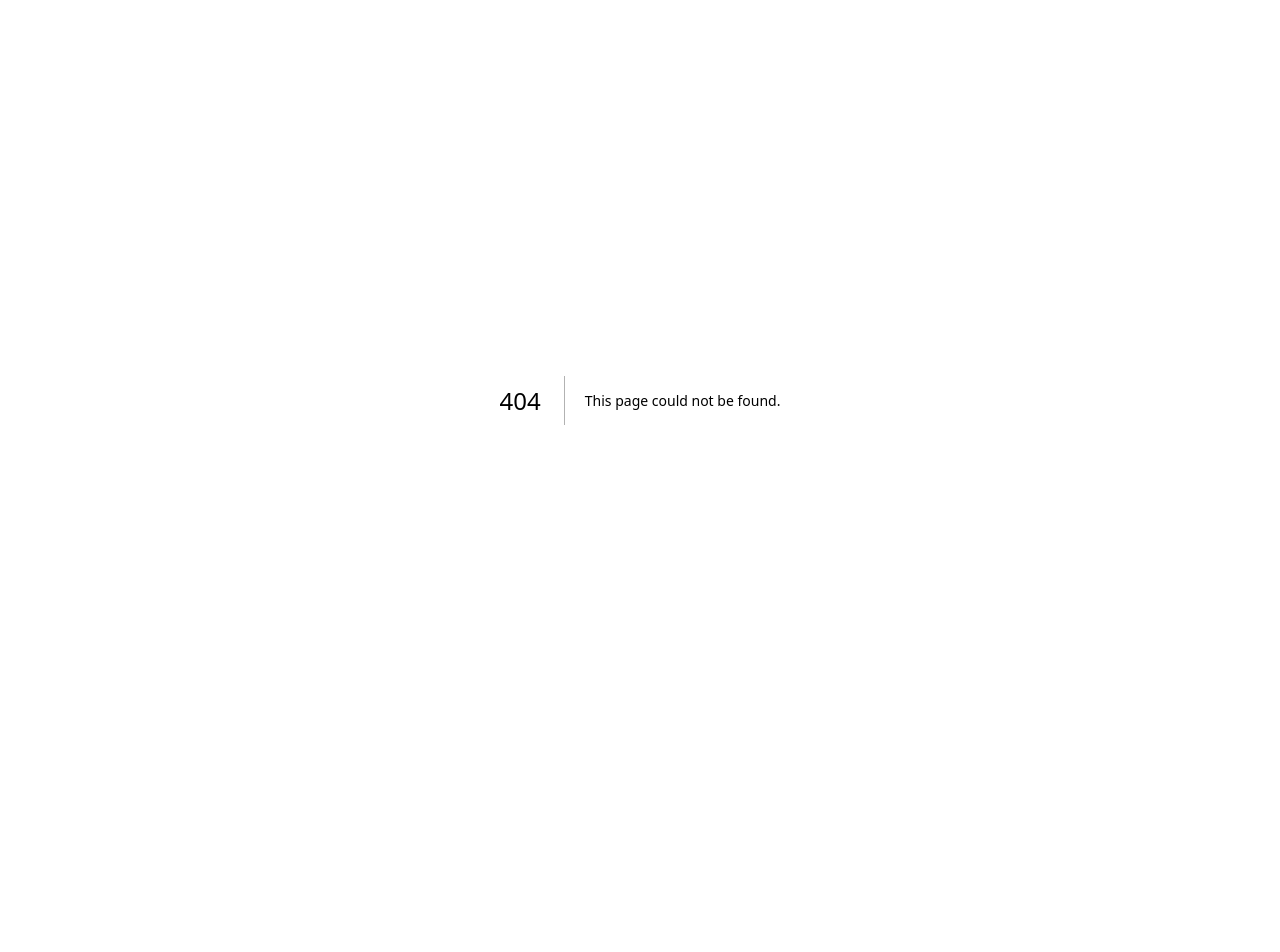
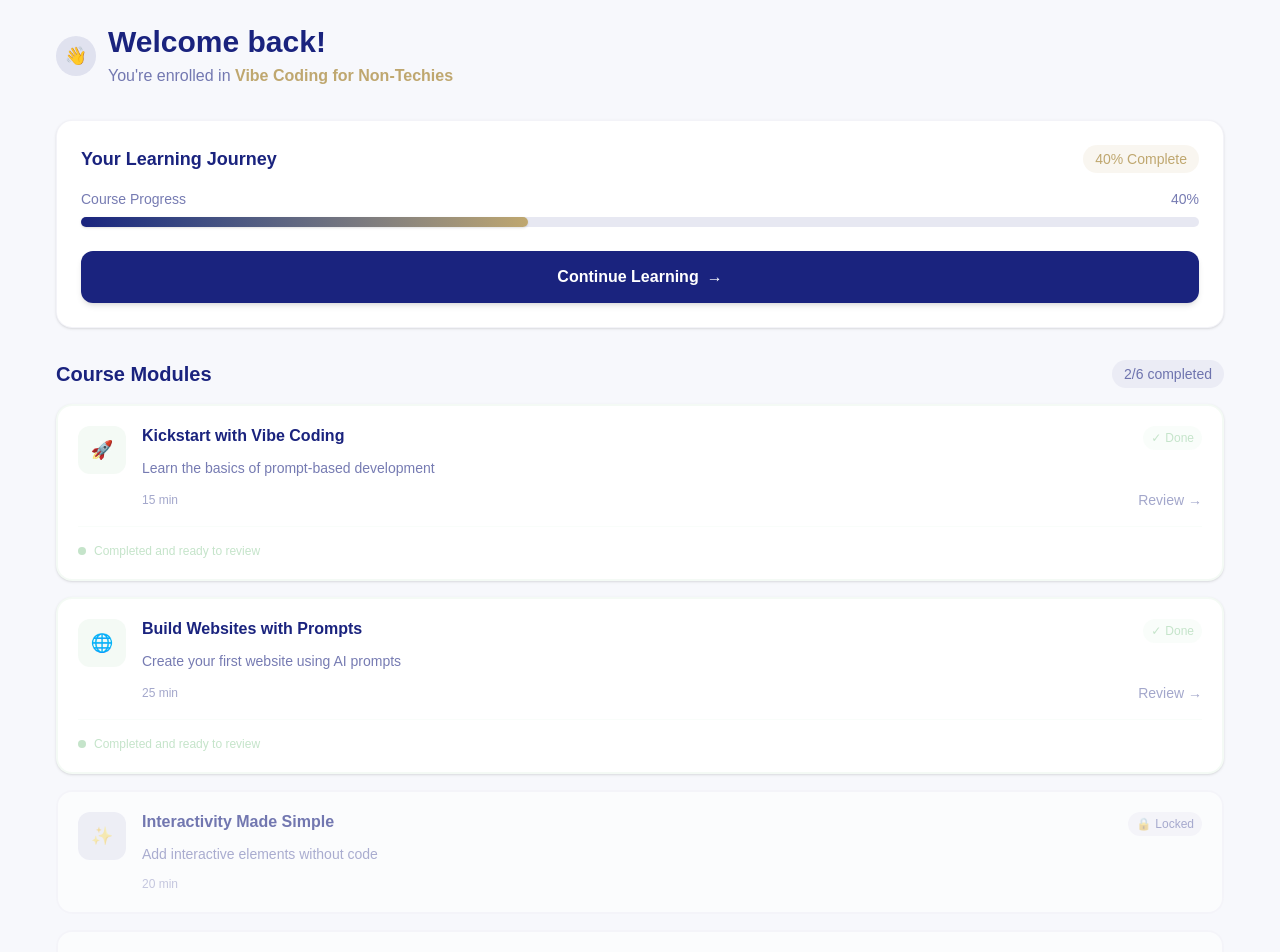
Before and after one commit to ajin008/learn99, a Next.js app: page /dashboard in a window 1280 px wide. Before the commit this address had no page. Shown: the top 952 px of the page. Before the commit the page ends 800 px from the top, so only its background shows below. Built offline with nearby package versions, Linux system fonts and the light colour scheme.

Commit message:
Add dashboard components including ModuleCard, ModuleList, ProgressCard, and ModulePage for enhanced user experience

```diff
--- /dev/null
+++ b/src/app/components/dashboard/ModuleCard.tsx
@@ -0,0 +1,94 @@
+"use client";
+
+import Link from "next/link";
+import { motion } from "framer-motion";
+
+interface ModuleCardProps {
+  id: number;
+  title: string;
+  completed: boolean;
+  description: string;
+  duration: string;
+  icon: string;
+}
+
+export default function ModuleCard({
+  id,
+  title,
+  completed,
+  description,
+  duration,
+  icon,
+}: ModuleCardProps) {
+  return (
+    <Link href={completed ? `/dashboard/modules/${id}` : "#"}>
+      <motion.div
+        whileHover={{ y: -2 }}
+        whileTap={{ scale: 0.98 }}
+        className={`
+          bg-white rounded-2xl p-5 border-2 transition-all duration-200
+          ${
+            completed
+              ? "border-success/20 hover:border-success/40 cursor-pointer shadow-sm hover:shadow-md"
+              : "border-primary/5 opacity-60 cursor-not-allowed"
+          }
+        `}
+      >
+        <div className="flex items-start gap-4">
+          {/* Icon */}
+          <div
+            className={`
+            w-12 h-12 rounded-xl flex items-center justify-center text-lg flex-shrink-0
+            ${completed ? "bg-success/20 text-success" : "bg-primary/10 text-primary/60"}
+          `}
+          >
+            {icon}
+          </div>
+
+          {/* Content */}
+          <div className="flex-1 min-w-0">
+            <div className="flex items-start justify-between gap-2 mb-2">
+              <h3 className="font-semibold text-primary text-base leading-tight">{title}</h3>
+              {completed ? (
+                <div className="flex items-center gap-1 bg-success/10 text-success px-2 py-1 rounded-full text-xs font-medium flex-shrink-0">
+                  <span>✓</span>
+                  <span>Done</span>
+                </div>
+              ) : (
+                <div className="flex items-center gap-1 bg-primary/5 text-primary/60 px-2 py-1 rounded-full text-xs font-medium flex-shrink-0">
+                  <span>🔒</span>
+                  <span>Locked</span>
+                </div>
+              )}
+            </div>
+
+            <p className="text-primary/60 text-sm mb-3 line-clamp-2">{description}</p>
+
+            <div className="flex items-center justify-between">
+              <span className="text-xs text-primary/40 font-medium">{duration}</span>
+              {completed && (
+                <motion.div
+                  initial={{ opacity: 0 }}
+                  animate={{ opacity: 1 }}
+                  className="text-primary/40 text-sm font-medium hover:text-accent transition-colors"
+                >
+                  Review →
+                </motion.div>
+              )}
+            </div>
+          </div>
+        </div>
+
+        {/* Progress indicator for completed modules */}
+        {completed && (
+          <div className="mt-4 pt-4 border-t border-success/10">
+            <div className="flex items-center gap-2 text-xs text-success">
+              <div className="w-2 h-2 bg-success rounded-full"></div>
+              <span>Completed and ready to review</span>
+            </div>
+          </div>
+        )}
+      </motion.div>
+    </Link>
+  );
+}
--- /dev/null
+++ b/src/app/components/dashboard/ModuleList.tsx
@@ -0,0 +1,81 @@
+"use client";
+
+import ModuleCard from "./ModuleCard";
+import { motion } from "framer-motion";
+
+const modules = [
+  {
+    id: 1,
+    title: "Kickstart with Vibe Coding",
+    completed: true,
+    description: "Learn the basics of prompt-based development",
+    duration: "15 min",
+    icon: "🚀",
+  },
+  {
+    id: 2,
+    title: "Build Websites with Prompts",
+    completed: true,
+    description: "Create your first website using AI prompts",
+    duration: "25 min",
+    icon: "🌐",
+  },
+  {
+    id: 3,
+    title: "Interactivity Made Simple",
+    completed: false,
+    description: "Add interactive elements without code",
+    duration: "20 min",
+    icon: "✨",
+  },
+  {
+    id: 4,
+    title: "Smart Projects with AI",
+    completed: false,
+    description: "Build advanced projects with AI assistance",
+    duration: "30 min",
+    icon: "🤖",
+  },
+  {
+    id: 5,
+    title: "Think Like a Coder",
+    completed: false,
+    description: "Develop problem-solving mindset",
+    duration: "18 min",
+    icon: "💡",
+  },
+  {
+    id: 6,
+    title: "Final Project",
+    completed: false,
+    description: "Build your portfolio project",
+    duration: "45 min",
+    icon: "🎓",
+  },
+];
+
+export default function ModuleList() {
+  return (
+    <div className="space-y-4">
+      <div className="flex items-center justify-between">
+        <h2 className="text-xl font-bold text-primary">Course Modules</h2>
+        <span className="text-sm text-primary/60 bg-primary/5 px-3 py-1 rounded-full">
+          {modules.filter((m) => m.completed).length}/{modules.length} completed
+        </span>
+      </div>
+
+      <div className="grid gap-4">
+        {modules.map((module, index) => (
+          <motion.div
+            key={module.id}
+            initial={{ opacity: 0, y: 20 }}
+            animate={{ opacity: 1, y: 0 }}
+            transition={{ delay: index * 0.1 }}
+          >
+            <ModuleCard {...module} />
+          </motion.div>
+        ))}
+      </div>
+    </div>
+  );
+}
--- /dev/null
+++ b/src/app/components/dashboard/ProgressCard.tsx
@@ -0,0 +1,47 @@
+"use client";
+
+import { motion } from "framer-motion";
+
+interface ProgressCardProps {
+  progress: number;
+}
+
+export default function ProgressCard({ progress }: ProgressCardProps) {
+  return (
+    <div className="bg-white rounded-2xl shadow-sm border border-primary/5 p-6 mb-8">
+      {/* Header */}
+      <div className="flex items-center justify-between mb-4">
+        <h2 className="text-lg font-semibold text-primary">Your Learning Journey</h2>
+        <span className="text-sm font-medium text-accent bg-accent/10 px-3 py-1 rounded-full">
+          {progress}% Complete
+        </span>
+      </div>
+
+      {/* Progress Bar */}
+      <div className="mb-6">
+        <div className="flex justify-between text-sm text-primary/60 mb-2">
+          <span>Course Progress</span>
+          <span>{progress}%</span>
+        </div>
+        <div className="w-full bg-primary/10 rounded-full h-2.5">
+          <motion.div
+            initial={{ width: 0 }}
+            animate={{ width: `${progress}%` }}
+            transition={{ duration: 1, ease: "easeOut" }}
+            className="bg-gradient-to-r from-primary to-accent h-2.5 rounded-full shadow-sm"
+          />
+        </div>
+      </div>
+
+      {/* CTA Button */}
+      <button
+        className="w-full bg-primary text-white px-6 py-3.5 rounded-xl font-semibold
+                        hover:bg-primary/90 active:scale-95 transition-all duration-200
+                        shadow-md hover:shadow-lg flex items-center justify-center gap-2 group"
+      >
+        Continue Learning
+        <span className="group-hover:translate-x-1 transition-transform">→</span>
+      </button>
+    </div>
+  );
+}
--- /dev/null
+++ b/src/app/dashboard/modules/[id]/page.tsx
@@ -0,0 +1,32 @@
+type ModulePageProps = {
+  params: {
+    id: string;
+  };
+};
+
+export default function ModulePage({ params }: ModulePageProps) {
+  const moduleId = parseInt(params.id);
+  const modules = {
+    1: "Kickstart with Vibe Coding",
+    2: "Build Websites with Prompts",
+    3: "Interactivity Made Simple",
+    4: "Smart Projects with AI",
+    5: "Think Like a Coder",
+    6: "Final Project",
+  };
+
+  const moduleTitle = modules[moduleId as keyof typeof modules];
+
+  if (!moduleTitle) return <h1>Module not found</h1>;
+
+  return (
+    <main className="min-h-screen bg-[#f7f8fc] p-6">
+      <h1 className="text-2xl font-bold text-[#1a237e] mb-4">
+        Module {moduleId}: {moduleTitle}
+      </h1>
+      <p className="text-gray-600">
+        Content for <strong>{moduleTitle}</strong> goes here.
+      </p>
+    </main>
+  );
+}
--- /dev/null
+++ b/src/app/dashboard/page.tsx
@@ -0,0 +1,29 @@
+import ProgressCard from "../components/dashboard/ProgressCard";
+import ModuleList from "../components/dashboard/ModuleList";
+export default function DashboardPage() {
+  return (
+    <main className="min-h-screen bg-background p-4 sm:p-6">
+      {/* Header Section */}
+      <div className="mb-8">
+        <div className="flex items-center gap-3 mb-2">
+          <div className="w-10 h-10 bg-primary/10 rounded-full flex items-center justify-center">
+            <span className="text-lg">👋</span>
+          </div>
+          <div>
+            <h1 className="text-2xl sm:text-3xl font-bold text-primary">Welcome back!</h1>
+            <p className="text-primary/60 text-sm sm:text-base mt-1">
+              You're enrolled in{" "}
+              <span className="font-semibold text-accent">Vibe Coding for Non-Techies</span>
+            </p>
+          </div>
+        </div>
+      </div>
+
+      {/* Progress Card */}
+      <ProgressCard progress={40} />
+
+      {/* Module List */}
+      <ModuleList />
+    </main>
+  );
+}
--- a/src/app/signup/page.tsx
+++ b/src/app/signup/page.tsx
@@ -1,6 +1,7 @@
 "use client";
 
 import { motion } from "framer-motion";
+import { useRouter } from "next/navigation";
 import { useState } from "react";
 
 export default function SignupPage() {
@@ -9,9 +10,11 @@ export default function SignupPage() {
     email: "",
   });
 
+  const router = useRouter();
+
   const handleSubmit = (e: React.FormEvent<HTMLFormElement>) => {
     e.preventDefault();
-    console.log("Form submitted:", formData);
+    router.push("/dashboard");
     // Add your signup logic here
   };
 
@@ -174,7 +177,7 @@ export default function SignupPage() {
                 whileTap={{ scale: 0.98 }}
                 className="w-full bg-primary text-white px-8 py-4 rounded-lg font-semibold shadow-lg hover:shadow-xl transition-shadow text-base sm:text-lg relative overflow-hidden group"
               >
-                <span className="relative z-10">Get Instant Access – ₹99 →</span>
+                <span className="relative z-10">Get Instant Access – ₹99</span>
                 <motion.div
                   className="absolute inset-0 bg-accent/20"
                   initial={{ x: "-100%" }}
```
